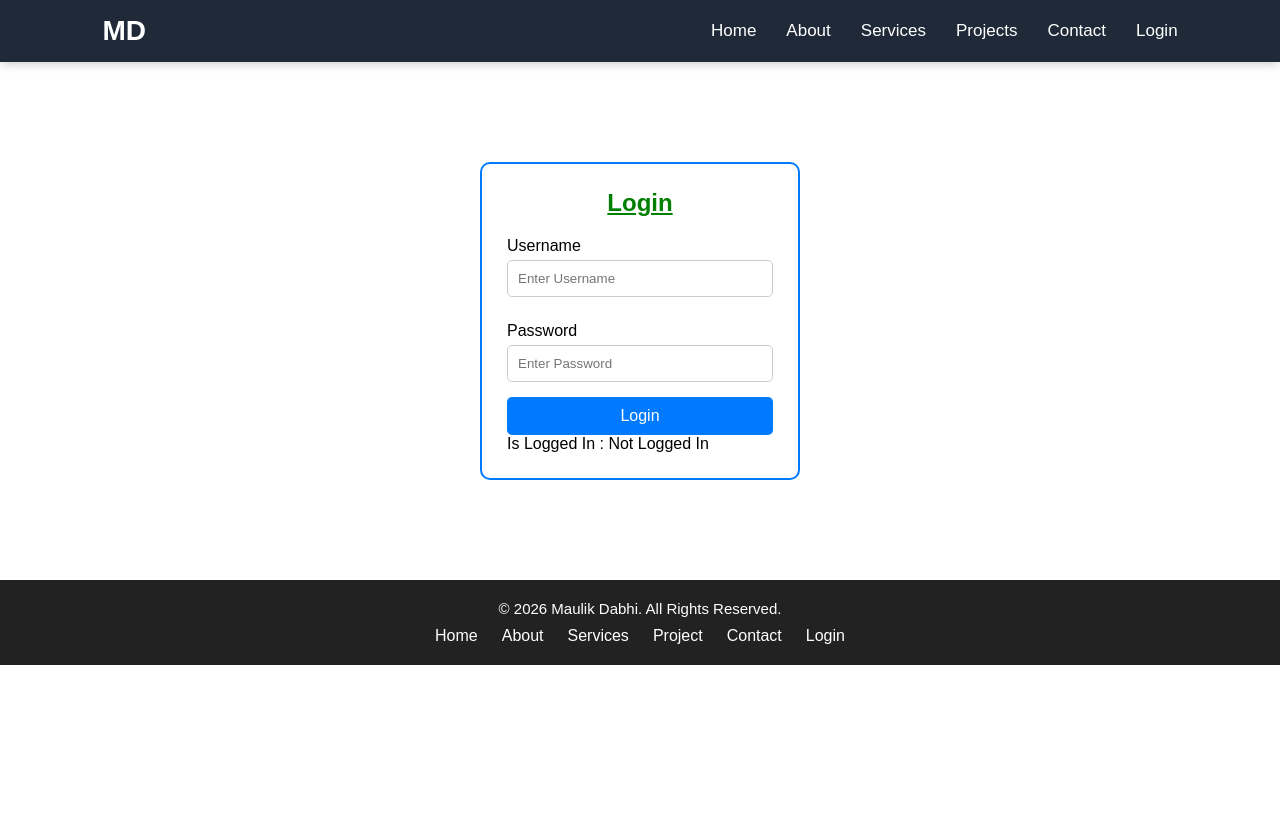
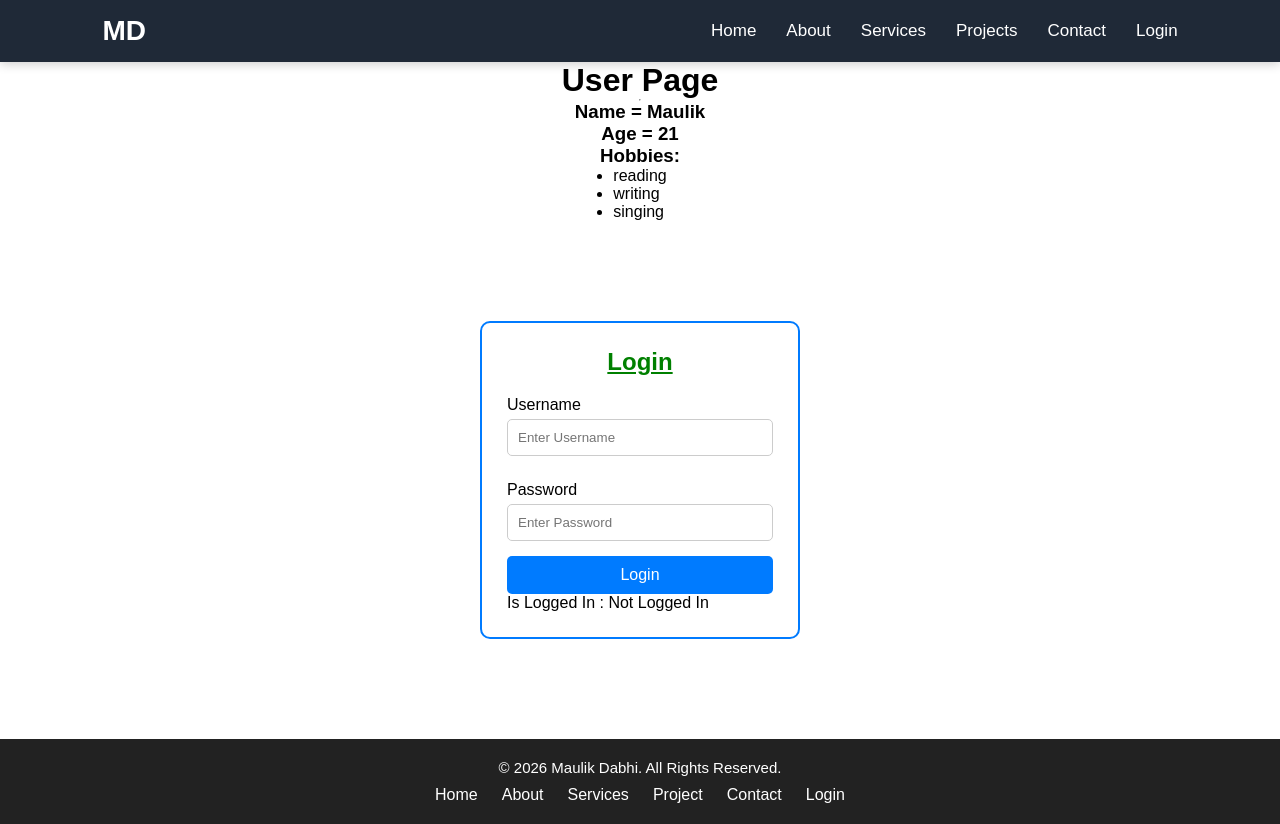
Before and after one commit to moleeekkk/first-app, a React (Vite) app: page /login in a window 1280 px wide. Before the commit the page ends 800 px from the top, so only its background shows below. Built offline with nearby package versions, Linux system fonts and the light colour scheme.

Commit message:
Update login file

```diff
--- a/src/pages/Login.css
+++ b/src/pages/Login.css
@@ -9,6 +9,7 @@
   display: flex;
   justify-content: center;
   align-items: center;
+  flex-direction: column;
 }
 
 .login-box {
--- a/src/pages/Login.jsx
+++ b/src/pages/Login.jsx
@@ -1,5 +1,6 @@
 import "./Login.css";
 import { useState } from "react";
+import User from "./User";
 // import key from "./Authentication";
 // import submitData from "./Authentication";
 
@@ -17,6 +18,7 @@ export default function Login() {
   return (
     <>
       <div className="box-cont">
+        <UserProps />
         <div class="login-box">
           <h2 style={{ color: "green", textDecoration: "underline" }}>Login</h2>
 
@@ -37,3 +39,15 @@ export default function Login() {
     </>
   );
 }
+
+export function UserProps() {
+  return (
+    <>
+      <User
+        name="Maulik"
+        age={21}
+        hobbies={["reading", "writing", "singing"]}
+      />
+    </>
+  );
+}
```
